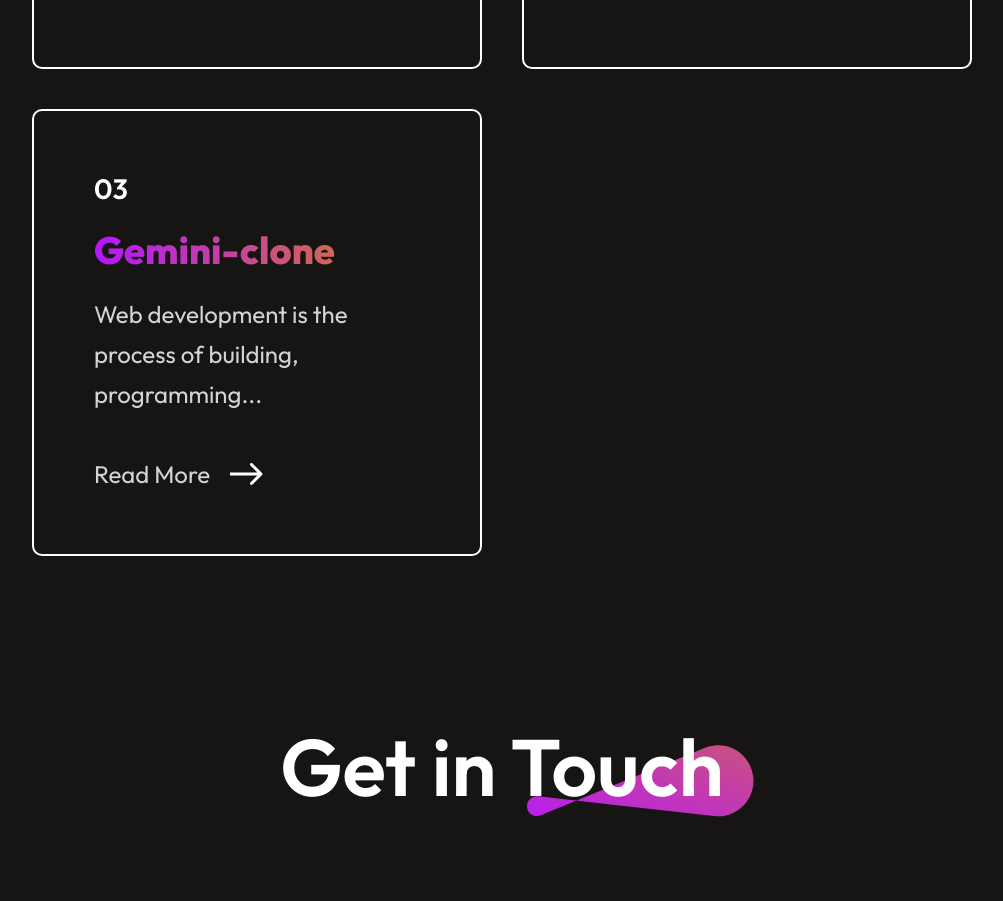
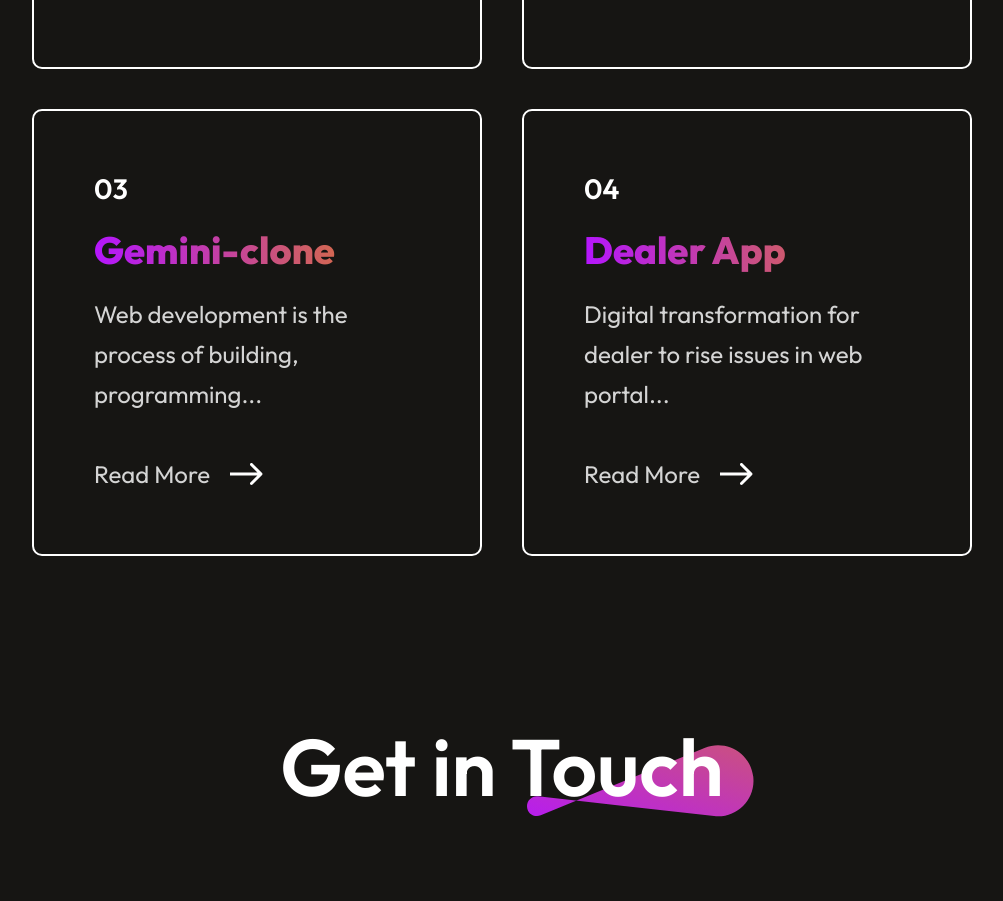
Before and after one commit to Arivuselvam95/Portfolio, a React (Vite) app: page / in a window 1280 px wide. Shown: the part 3035-3936 px from the top of the page, without its empty margins (138-1141 px from the left). Built offline with nearby package versions, Linux system fonts and the light colour scheme.

Commit message:
Updated projects

```diff
--- a/src/assets/projects_data.js
+++ b/src/assets/projects_data.js
@@ -19,6 +19,13 @@
         p_desc:"Web development is the process of building, programming...",
         p_link:"https://github.com/Arivuselvam95/Gemini.git",
         p_info:"Built a custom chatbot interface using JavaScript and ReactJS, enabling seamless user interactions and responsive design with Gemini-ai API. Technologies used: HTML, CSS, Javascript, React JS",
+    },
+    {
+        p_no:"04",
+        p_name:"Dealer App",
+        p_desc:"Digital transformation for dealer to rise issues in web portal...",
+        p_link:"https://github.com/Arivuselvam95/Dealer-App.git",
+        p_info:" User Management System designed to securely handle user registrations, including generating random passwords, hashing them with bcrypt, and storing them in a MongoDB database. It also integrates an email service to send login credentials to users and ensures robust security for managing user accounts.",
     }
 
 ]
```
